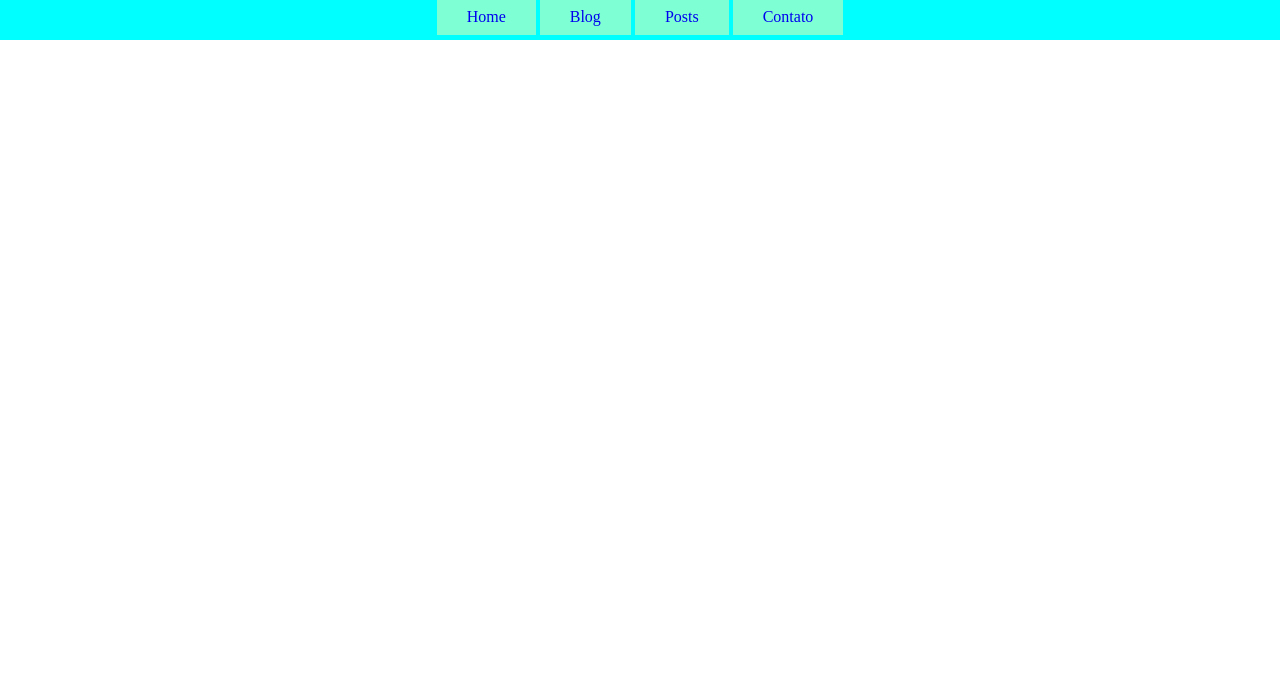
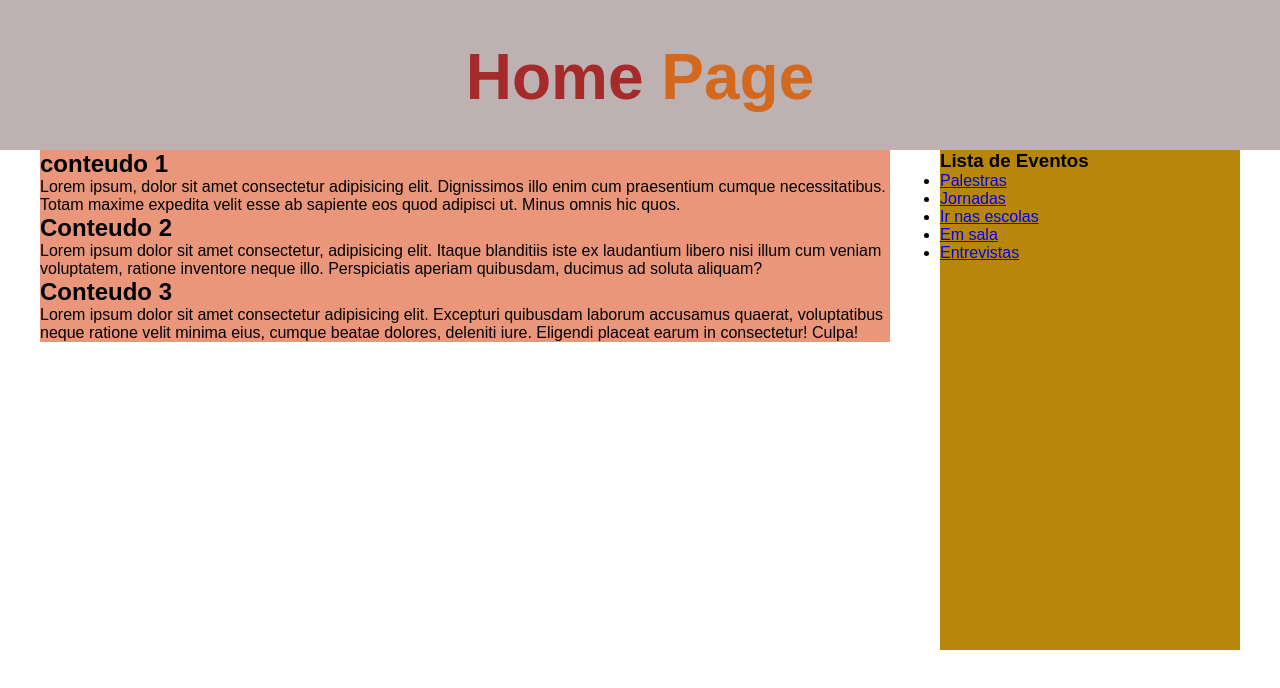
Before and after one commit to LucasSilvaTADS/Home-page, a plain HTML site: page index.html in a window 1280 px wide. Drawn offline with Linux system fonts and the light colour scheme.

Commit message:
começando a pegar o jeito

```diff
--- a/css/estilo.css
+++ b/css/estilo.css
@@ -1,26 +1,43 @@
 * {
+    font-family: Arial, Helvetica, sans-serif;
     margin: 0;
     padding: 0;
 }
 
-#navegacao {
-    width: auto;
-    height: 40px;
-    background-color: aqua;
-    text-align: center ;
+h1 {
+    color: brown;
+    padding: 40px;
+    text-align: center;
+    font-size: 4em;
+}
+span {
+    color: chocolate;
 }
 
-ul li {
-    display: inline;
+#cabe1 {
+    background-color: rgb(189, 177, 177);
+    width: auto;
+    height: 150px;
+}
+
+#container {
+    width: 1200px;
+    margin: auto;
+    background-color: rgb(236, 245, 245);
 
 }
-ul li a {
-    text-decoration: none;
-    background-color: aquamarine;
-    padding: 10px 30px ;
-    line-height: 2.1em;
+#conteudo {
+    width: 850px;
+    background-color: darksalmon;
+    float: left;
+
+
 }
 
-ul li.caixa {
-    background-color: brown;
+#barra-lateral {
+    width: 300px;
+    height: 500px;
+    background-color: darkgoldenrod;
+    float: right;
+
 }
--- a/index.html
+++ b/index.html
@@ -1,5 +1,5 @@
 <!DOCTYPE html>
-<html lang="en">
+<html lang="pt-br">
 <head>
     <meta charset="UTF-8">
     <meta name="viewport" content="width=device-width, initial-scale=1.0">
@@ -7,16 +7,40 @@
     <title>Home Page</title>
 </head>
 <body>
-    <div id="navegacao">
-        <ul>
-            <li class="caixa"><a href="#">Home</a></li>
+    <div id="cabecalho">
+        <div id="cabe1">
+            <h1>Home <span> Page </span></h1>
+        </div>
 
-            <li class="caixa"><a href="#">Blog</a></li>
+    </div>
 
-            <li class="caixa"><a href="#">Posts</a></li>
+        <div id="container">
 
-            <li class="caixa"><a href="#">Contato</a></li>
-        </ul>
+            <div id="conteudo">
+                <h2>conteudo 1</h2>
+                <p>Lorem ipsum, dolor sit amet consectetur adipisicing elit. Dignissimos illo enim cum praesentium cumque necessitatibus. Totam maxime expedita velit esse ab sapiente eos quod adipisci ut. Minus omnis hic quos.</p>
+
+                <h2>Conteudo 2</h2>
+                <p>Lorem ipsum dolor sit amet consectetur, adipisicing elit. Itaque blanditiis iste ex laudantium libero nisi illum cum veniam voluptatem, ratione inventore neque illo. Perspiciatis aperiam quibusdam, ducimus ad soluta aliquam?</p>
+
+                <h2>Conteudo 3</h2>
+                <p>Lorem ipsum dolor sit amet consectetur adipisicing elit. Excepturi quibusdam laborum accusamus quaerat, voluptatibus neque ratione velit minima eius, cumque beatae dolores, deleniti iure. Eligendi placeat earum in consectetur! Culpa!</p>
+
+            </div>
+
+            <div id="barra-lateral">
+                <h3>Lista de Eventos</h3>
+                <ul>
+                    <li><a href="#">Palestras</a></li>
+                    <li><a href="#">Jornadas</a></li>
+                    <li><a href="#">Ir nas escolas</a></li>
+                    <li><a href="#">Em sala</a></li>
+                    <li><a href="#">Entrevistas</a></li>
+                </ul>
+            </div>
     </div>
+
+    <div id="rodape"></div>
+
 </body>
 </html>
```
